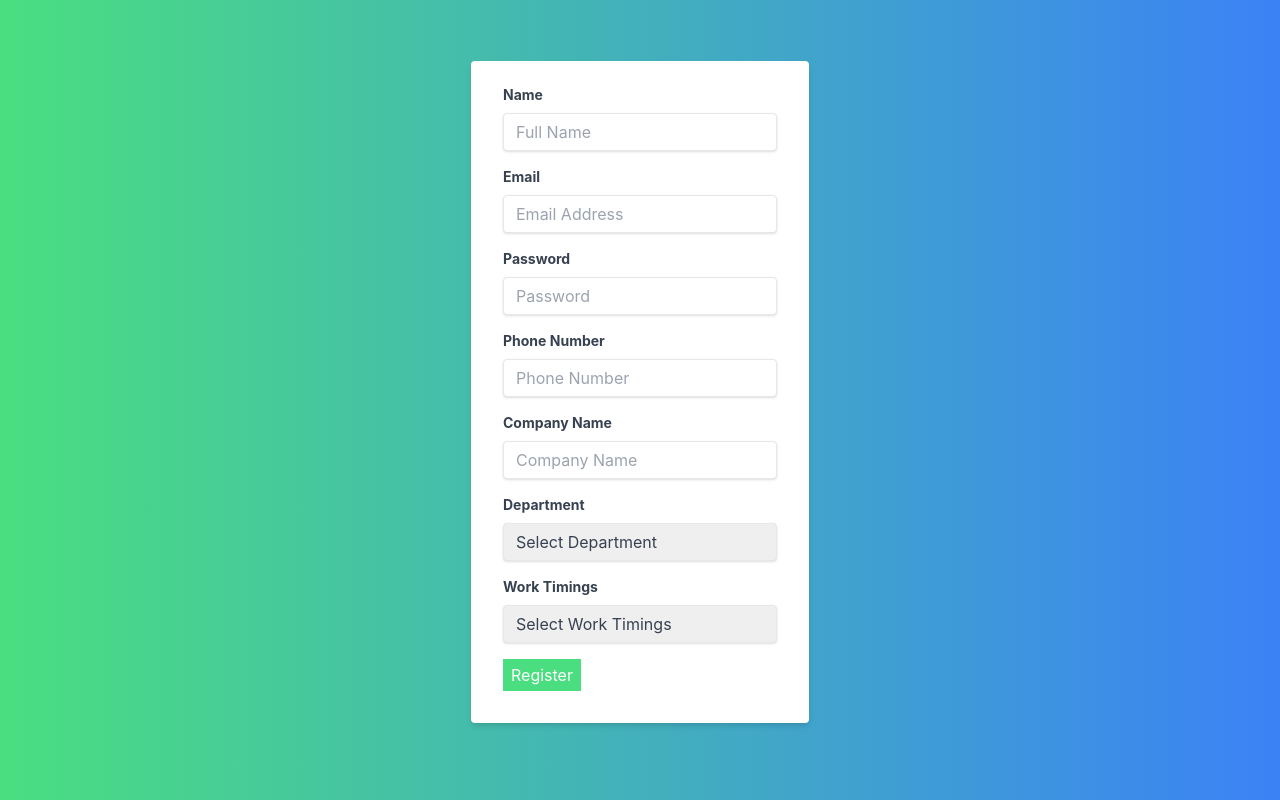
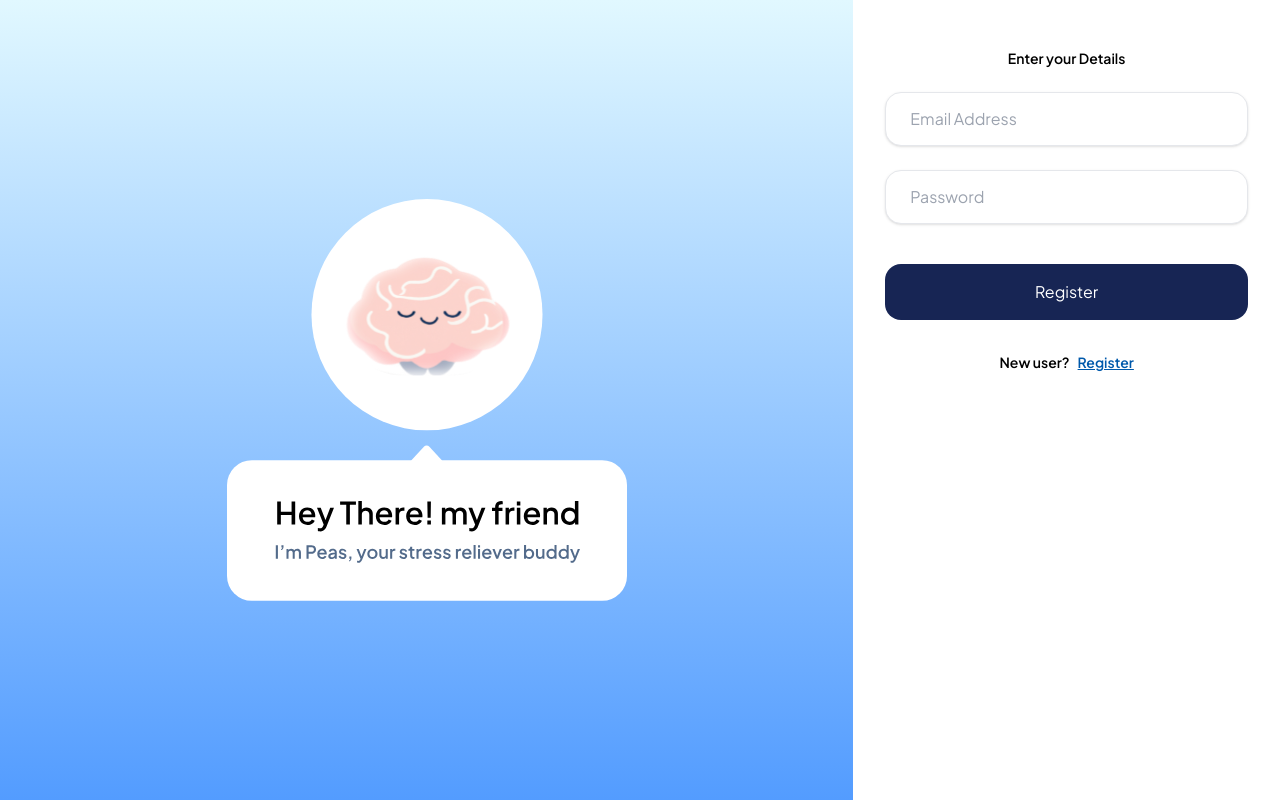
Before and after one commit to devignx/gta-prep, a React (Create React App) app: page / in a window 1280 px wide. Built offline with nearby package versions, Linux system fonts and the light colour scheme.

Commit message:
home page wit login & signup

```diff
--- a/package.json
+++ b/package.json
@@ -7,8 +7,10 @@
     "@testing-library/react": "^13.4.0",
     "@testing-library/user-event": "^13.5.0",
     "firebase": "^10.2.0",
+    "framer-motion": "^10.16.0",
     "react": "^18.2.0",
     "react-dom": "^18.2.0",
+    "react-router-dom": "^6.15.0",
     "react-scripts": "5.0.1",
     "web-vitals": "^2.1.4"
   },
--- a/public/index.html
+++ b/public/index.html
@@ -5,39 +5,19 @@
         <link rel="icon" href="%PUBLIC_URL%/favicon.ico" />
         <meta name="viewport" content="width=device-width, initial-scale=1" />
         <meta name="theme-color" content="#000000" />
-    <meta
-      name="description"
-      content="Web site created using create-react-app"
+        <meta name="description" content="Your personal Stress Manager" />
+        <link rel="apple-touch-icon" href="%PUBLIC_URL%/logo192.png" />
+        <link
+            href="https://fonts.googleapis.com/css2?family=Plus+Jakarta+Sans:wght@100;200;300;400;500;600;700;800;900&display=swap"
+            rel="stylesheet"
         />
-    <link rel="apple-touch-icon" href="%PUBLIC_URL%/logo192.png" />
-    <!--
-      manifest.json provides metadata used when your web app is installed on a
-      user's mobile device or desktop. See https://developers.google.com/web/fundamentals/web-app-manifest/
-    -->
+
         <link rel="manifest" href="%PUBLIC_URL%/manifest.json" />
-    <!--
-      Notice the use of %PUBLIC_URL% in the tags above.
-      It will be replaced with the URL of the `public` folder during the build.
-      Only files inside the `public` folder can be referenced from the HTML.
 
-      Unlike "/favicon.ico" or "favicon.ico", "%PUBLIC_URL%/favicon.ico" will
-      work correctly both with client-side routing and a non-root public URL.
-      Learn how to configure a non-root public URL by running `npm run build`.
-    -->
-    <title>React App</title>
+        <title>Peas Maker</title>
     </head>
     <body>
         <noscript>You need to enable JavaScript to run this app.</noscript>
         <div id="root"></div>
-    <!--
-      This HTML file is a template.
-      If you open it directly in the browser, you will see an empty page.
-
-      You can add webfonts, meta tags, or analytics to this file.
-      The build step will place the bundled scripts into the <body> tag.
-
-      To begin the development, run `npm start` or `yarn start`.
-      To create a production bundle, use `npm run build` or `yarn build`.
-    -->
     </body>
 </html>
--- a/src/App.js
+++ b/src/App.js
@@ -1,10 +1,17 @@
-import RegisterForm from './components/RegisterForm';
+import RegisterForm from "./components/RegisterForm";
+import { BrowserRouter, Routes, Route } from "react-router-dom";
+import Home from "./pages/Home";
 function App() {
-  return (
-    <div className='App'>
-      <RegisterForm />
-    </div>
-  );
+    return (
+        <div>
+            <BrowserRouter>
+                <Routes>
+                    <Route element={<Home />} path="/" />
+                    <Route element={<RegisterForm />} path="/login" />
+                </Routes>
+            </BrowserRouter>
+        </div>
+    );
 }
 
 export default App;
--- a/src/components/RegisterForm.jsx
+++ b/src/components/RegisterForm.jsx
@@ -1,33 +1,36 @@
-import React, { useState } from 'react';
-import { auth } from '../firebase';
-import { createUserWithEmailAndPassword } from 'firebase/auth';
+import React, { useState } from "react";
+import { auth } from "../firebase";
+import { createUserWithEmailAndPassword } from "firebase/auth";
+import Usefade from "./UseFade";
 
 const RegisterForm = () => {
+    const [isLogin, setIsLogin] = useState(true);
+
     const [formData, setFormData] = useState({
-    name: '',
-    email: '',
-    password: '',
-    phoneNumber: '',
-    workTimings: '',
-    companyName: '',
-    department: '',
-    role: '',
+        name: "",
+        email: "",
+        password: "",
+        phoneNumber: "",
+        workTimings: "",
+        companyName: "",
+        department: "",
+        role: "",
     });
 
     const workTimingsOptions = [
-    '9:00 AM - 5:00 PM',
-    '10:00 AM - 6:00 PM',
-    'Flexible',
-    'Other',
+        "9:00 AM - 5:00 PM",
+        "10:00 AM - 6:00 PM",
+        "Flexible",
+        "Other",
     ];
 
     const departmentOptions = [
-    'Engineering',
-    'Marketing',
-    'Sales',
-    'Finance',
-    'HR',
-    'Other',
+        "Engineering",
+        "Marketing",
+        "Sales",
+        "Finance",
+        "HR",
+        "Other",
     ];
 
     const handleInputChange = (e) => {
@@ -41,116 +44,121 @@ const RegisterForm = () => {
     const handleSubmit = (e) => {
         e.preventDefault();
         // Handle form submission here
-    console.log('Form data:', formData);
-    createUserWithEmailAndPassword(auth, 'akhilesh@gmail.com', '123456')
-    .then((cred)=> {
-        console.log(cred)
+        console.log("Form data:", formData);
+        createUserWithEmailAndPassword(auth, "akhilesh@gmail.com", "123456")
+            .then((cred) => {
+                console.log(cred);
             })
-    .catch((err)=> {
-      console.log(err)
-    })
+            .catch((err) => {
+                console.log(err);
+            });
     };
 
     return (
-    <div className='flex  justify-center items-center min-h-screen bg-gradient-to-r from-green-400 to-blue-500'>
-      <div className='bg-white shadow-md rounded px-8 pt-6 pb-8 mb-4'>
+        <div className="lg:overflow-y-hidden mt-12 lg:mt-0 w-full lg:w-2/4 lg:mr-0 lg:ml-auto h-screen ">
+            <div className="lg:bg-white w-full min-h-screen px-8 py-12">
+                <h1 className="font-semibold text-sm text-center">
+                    Enter your Details
+                </h1>
+
+                <Usefade isActive={!isLogin}>
                     <form onSubmit={handleSubmit}>
                         {/* ... other fields ... */}
-          <div className='mb-4'>
-            <label
-              className='block text-gray-700 text-sm font-bold mb-2'
-              htmlFor='name'
+                        <div className="my-6 mt-12">
+                            {/* <label
+                            className="block text-gray-700 text-sm font-bold mb-2"
+                            htmlFor="name"
                         >
                             Name
-            </label>
+                        </label> */}
                             <input
-              className='shadow appearance-none border rounded w-full py-2 px-3 text-gray-700 leading-tight focus:outline-none focus:shadow-outline'
-              type='text'
-              name='name'
-              id='name'
-              placeholder='Full Name'
+                                className="shadow appearance-none border rounded-2xl w-full py-4 px-6 text-gray-700 leading-tight focus:outline-none focus:shadow-outline"
+                                type="text"
+                                name="name"
+                                id="name"
+                                placeholder="Full Name"
                                 onChange={handleInputChange}
                             />
                         </div>
-          <div className='mb-4'>
-            <label
-              className='block text-gray-700 text-sm font-bold mb-2'
-              htmlFor='email'
+                        <div className="my-6">
+                            {/* <label
+                            className="block text-gray-700 text-sm font-bold mb-2"
+                            htmlFor="email"
                         >
                             Email
-            </label>
+                        </label> */}
                             <input
-              className='shadow appearance-none border rounded w-full py-2 px-3 text-gray-700 leading-tight focus:outline-none focus:shadow-outline'
-              type='email'
-              name='email'
-              id='email'
-              placeholder='Email Address'
+                                className="shadow appearance-none border rounded-2xl w-full py-4 px-6 text-gray-700 leading-tight focus:outline-none focus:shadow-outline"
+                                type="email"
+                                name="email"
+                                id="email"
+                                placeholder="Email Address"
                                 onChange={handleInputChange}
                             />
                         </div>
-          <div className='mb-4'>
-            <label
-              className='block text-gray-700 text-sm font-bold mb-2'
-              htmlFor='password'
+                        <div className="my-6">
+                            {/* <label
+                            className="block text-gray-700 text-sm font-bold mb-2"
+                            htmlFor="password"
                         >
                             Password
-            </label>
+                        </label> */}
                             <input
-              className='shadow appearance-none border rounded w-full py-2 px-3 text-gray-700 leading-tight focus:outline-none focus:shadow-outline'
-              type='password'
-              name='password'
-              id='password'
-              placeholder='Password'
+                                className="shadow appearance-none border rounded-2xl w-full py-4 px-6 text-gray-700 leading-tight focus:outline-none focus:shadow-outline"
+                                type="password"
+                                name="password"
+                                id="password"
+                                placeholder="Password"
                                 onChange={handleInputChange}
                             />
                         </div>
-          <div className='mb-4'>
-            <label
-              className='block text-gray-700 text-sm font-bold mb-2'
-              htmlFor='phoneNumber'
+                        <div className="my-6">
+                            {/* <label
+                            className="block text-gray-700 text-sm font-bold mb-2"
+                            htmlFor="phoneNumber"
                         >
                             Phone Number
-            </label>
+                        </label> */}
                             <input
-              className='shadow appearance-none border rounded w-full py-2 px-3 text-gray-700 leading-tight focus:outline-none focus:shadow-outline'
-              type='tel'
-              name='phoneNumber'
-              id='phoneNumber'
-              placeholder='Phone Number'
+                                className="shadow appearance-none border rounded-2xl w-full py-4 px-6 text-gray-700 leading-tight focus:outline-none focus:shadow-outline"
+                                type="tel"
+                                name="phoneNumber"
+                                id="phoneNumber"
+                                placeholder="Phone Number"
                                 onChange={handleInputChange}
                             />
                         </div>
-          <div className='mb-4'>
-            <label
-              className='block text-gray-700 text-sm font-bold mb-2'
-              htmlFor='companyName'
+                        <div className="my-6">
+                            {/* <label
+                            className="block text-gray-700 text-sm font-bold mb-2"
+                            htmlFor="companyName"
                         >
                             Company Name
-            </label>
+                        </label> */}
                             <input
-              className='shadow appearance-none border rounded w-full py-2 px-3 text-gray-700 leading-tight focus:outline-none focus:shadow-outline'
-              type='text'
-              name='companyName'
-              id='companyName'
-              placeholder='Company Name'
+                                className="shadow appearance-none border rounded-2xl w-full py-4 px-6 text-gray-700 leading-tight focus:outline-none focus:shadow-outline"
+                                type="text"
+                                name="companyName"
+                                id="companyName"
+                                placeholder="Company Name"
                                 onChange={handleInputChange}
                             />
                         </div>
-          <div className='mb-4'>
-            <label
-              className='block text-gray-700 text-sm font-bold mb-2'
-              htmlFor='department'
+                        <div className="my-6">
+                            {/* <label
+                            className="block text-gray-700 text-sm font-bold mb-2"
+                            htmlFor="department"
                         >
                             Department
-            </label>
+                        </label> */}
                             <select
-              className='shadow appearance-none border rounded w-full py-2 px-3 text-gray-700 leading-tight focus:outline-none focus:shadow-outline'
-              name='department'
-              id='department'
+                                className="shadow appearance-none border rounded-2xl w-full py-4 px-6 text-gray-700 leading-tight focus:outline-none focus:shadow-outline"
+                                name="department"
+                                id="department"
                                 onChange={handleInputChange}
                                 value={formData.department}
                             >
-              <option value=''>Select Department</option>
+                                <option value="">Select Department</option>
                                 {departmentOptions.map((option) => (
                                     <option key={option} value={option}>
                                         {option}
@@ -158,21 +166,21 @@ const RegisterForm = () => {
                                 ))}
                             </select>
                         </div>
-          <div className='mb-4'>
-            <label
-              className='block text-gray-700 text-sm font-bold mb-2'
-              htmlFor='workTimings'
+                        <div className="my-6">
+                            {/* <label
+                            className="block text-gray-700 text-sm font-bold mb-2"
+                            htmlFor="workTimings"
                         >
                             Work Timings
-            </label>
+                        </label> */}
                             <select
-              className='shadow appearance-none border rounded w-full py-2 px-3 text-gray-700 leading-tight focus:outline-none focus:shadow-outline'
-              name='workTimings'
-              id='workTimings'
+                                className="shadow appearance-none border rounded-2xl w-full py-4 px-6 text-gray-700 leading-tight focus:outline-none focus:shadow-outline"
+                                name="workTimings"
+                                id="workTimings"
                                 onChange={handleInputChange}
                                 value={formData.workTimings}
                             >
-              <option value=''>Select Work Timings</option>
+                                <option value="">Select Work Timings</option>
                                 {workTimingsOptions.map((option) => (
                                     <option key={option} value={option}>
                                         {option}
@@ -180,13 +188,84 @@ const RegisterForm = () => {
                                 ))}
                             </select>
                         </div>
-          <button onClick={handleSubmit}
-            className='px-2 py-1 mx-auto text-white bg-green-400'
-            type='submit'
+                        <button
+                            onClick={handleSubmit}
+                            className="mx-auto text-white rounded-2xl px-6 py-4 w-full mt-4 bg-blue-950"
+                            type="submit"
                         >
                             Register
                         </button>
                     </form>
+                </Usefade>
+
+                <Usefade isActive={isLogin}>
+                    <form onSubmit={handleSubmit}>
+                        <div className="my-6">
+                            {/* <label
+                      className="block text-gray-700 text-sm font-bold mb-2"
+                      htmlFor="email"
+                  >
+                      Email
+                  </label> */}
+                            <input
+                                className="shadow appearance-none border rounded-2xl w-full py-4 px-6 text-gray-700 leading-tight focus:outline-none focus:shadow-outline"
+                                type="email"
+                                name="email"
+                                id="email"
+                                placeholder="Email Address"
+                                onChange={handleInputChange}
+                            />
+                        </div>
+                        <div className="my-6">
+                            {/* <label
+                      className="block text-gray-700 text-sm font-bold mb-2"
+                      htmlFor="password"
+                  >
+                      Password
+                  </label> */}
+                            <input
+                                className="shadow appearance-none border rounded-2xl w-full py-4 px-6 text-gray-700 leading-tight focus:outline-none focus:shadow-outline"
+                                type="password"
+                                name="password"
+                                id="password"
+                                placeholder="Password"
+                                onChange={handleInputChange}
+                            />
+                        </div>
+                        <button
+                            onClick={handleSubmit}
+                            className="mx-auto text-white rounded-2xl px-6 py-4 w-full mt-4 bg-blue-950"
+                            type="submit"
+                        >
+                            Register
+                        </button>
+                    </form>
+                </Usefade>
+
+                <>
+                    <Usefade isActive={isLogin}>
+                        <div className="flex gap-2 font-semibold mt-8 text-center text-sm w-full justify-center">
+                            <p>New user?</p>
+                            <button
+                                onClick={() => setIsLogin(false)}
+                                className="underline text-bluee"
+                            >
+                                Register
+                            </button>
+                        </div>
+                    </Usefade>
+                    <Usefade isActive={!isLogin}>
+                        <div className="flex gap-2 font-semibold mt-8 text-center text-sm w-full justify-center">
+                            <p>Already a user?</p>
+                            <button
+                                onClick={() => setIsLogin(true)}
+                                className="underline text-bluee"
+                            >
+                                Login
+                            </button>
+                        </div>
+                    </Usefade>
+                </>
             </div>
         </div>
     );
--- /dev/null
+++ b/src/components/UseFade.jsx
@@ -0,0 +1,19 @@
+import { AnimatePresence, motion } from "framer-motion";
+export default function Usefade({ children, isActive, duration = 0.8 }) {
+    return (
+        <AnimatePresence mode="wait">
+            {isActive && (
+                <motion.div
+                    initial={{ opacity: 0, delay: 0.6 }}
+                    animate={{
+                        opacity: 1,
+                    }}
+                    exit={{ opacity: 0, transition: { delay: -0.6 } }}
+                    transition={{ duration: 1.2, ease: "easeInOut" }}
+                >
+                    {children}
+                </motion.div>
+            )}
+        </AnimatePresence>
+    );
+}
--- a/src/index.css
+++ b/src/index.css
@@ -1,12 +1,18 @@
 @tailwind base;
 @tailwind components;
 @tailwind utilities;
+@import url("https://fonts.googleapis.com/css2?family=Plus+Jakarta+Sans:wght@100;200;300;400;500;600;700;800;900&display=swap");
 
 body {
-  margin: 0;
-  font-family: -apple-system, BlinkMacSystemFont, 'Segoe UI', 'Roboto', 'Oxygen',
-    'Ubuntu', 'Cantarell', 'Fira Sans', 'Droid Sans', 'Helvetica Neue',
-    sans-serif;
-  -webkit-font-smoothing: antialiased;
-  -moz-osx-font-smoothing: grayscale;
+    margin: 0;
+    font-family: "Plus Jakarta Sans" !important;
+    background: linear-gradient(180deg, #e1f8ff 0%, #539cff 100%), #fff;
+    height: 100vh;
+    background-attachment: fixed;
+    overflow-y: scroll;
 }
+
+.shad {
+    box-shadow: 0px 71.7391357421875px 119.56521606445312px 0px
+        rgba(0, 0, 0, 0.5);
+}
--- /dev/null
+++ b/src/pages/Home.jsx
@@ -0,0 +1,20 @@
+import hello from "../assets/hello.svg";
+import RegisterForm from "../components/RegisterForm";
+import Usefade from "../components/UseFade";
+
+export default function Home() {
+    return (
+        <Usefade isActive={true}>
+            <div className="flex flex-wrap lg:flex-nowrap w-full lg:overflow-y-hidden">
+                <div className="flex w-full justify-center lg:overflow-y-hidden items-center">
+                    <img
+                        className="w-[15rem] mt-12 lg:mt-0 lg:w-[25rem]"
+                        src={hello}
+                        alt="hello"
+                    />
+                </div>
+                <RegisterForm />
+            </div>
+        </Usefade>
+    );
+}
```
Also changed, not shown: src/index.js (+8 -12 lines), tailwind.config.js (+13 -5 lines), src/assets/hello.svg (added), 1 other file (tests, documents, lock files or other folders). Lines whose indentation alone changed are shown as unchanged.
